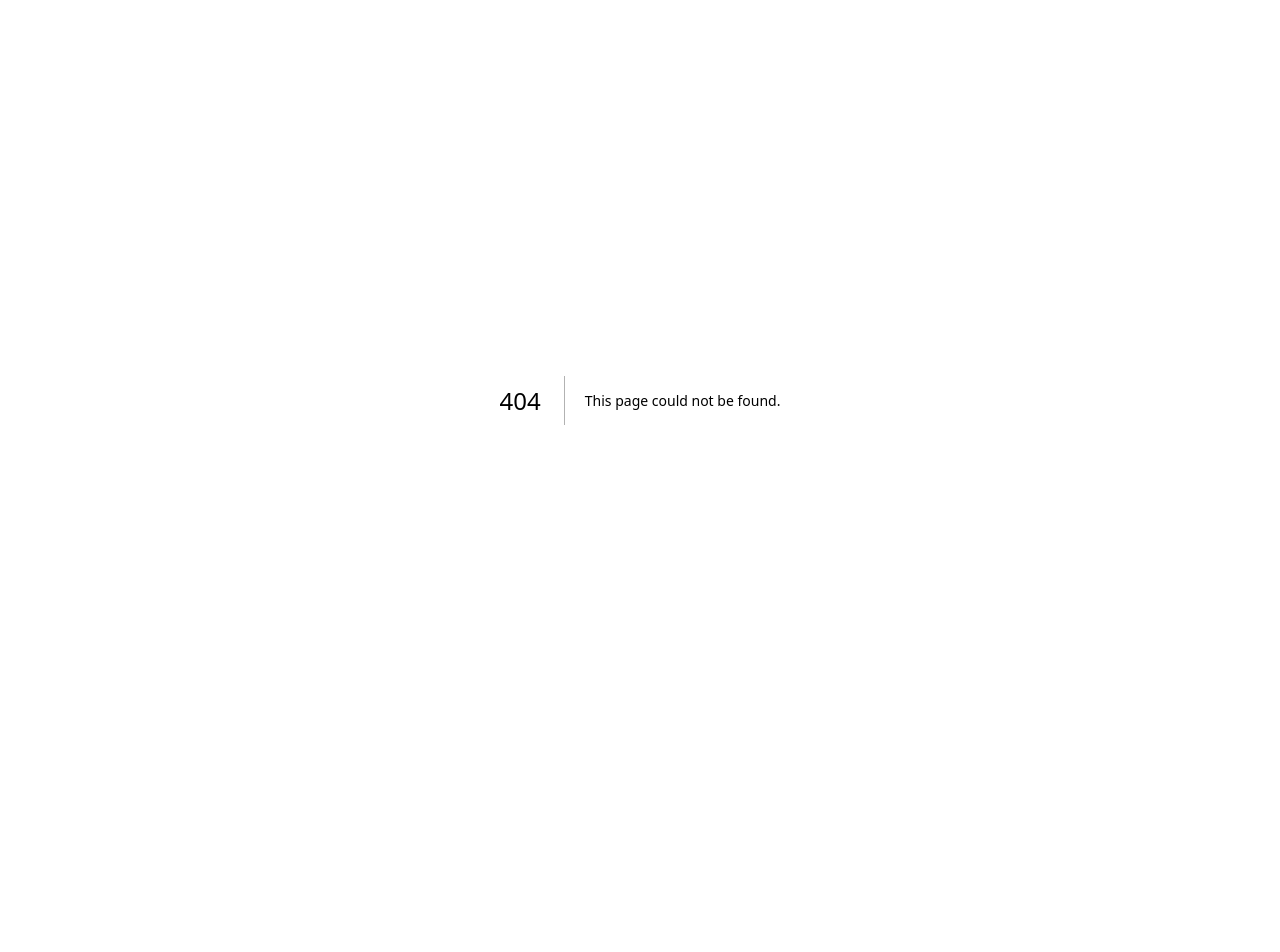
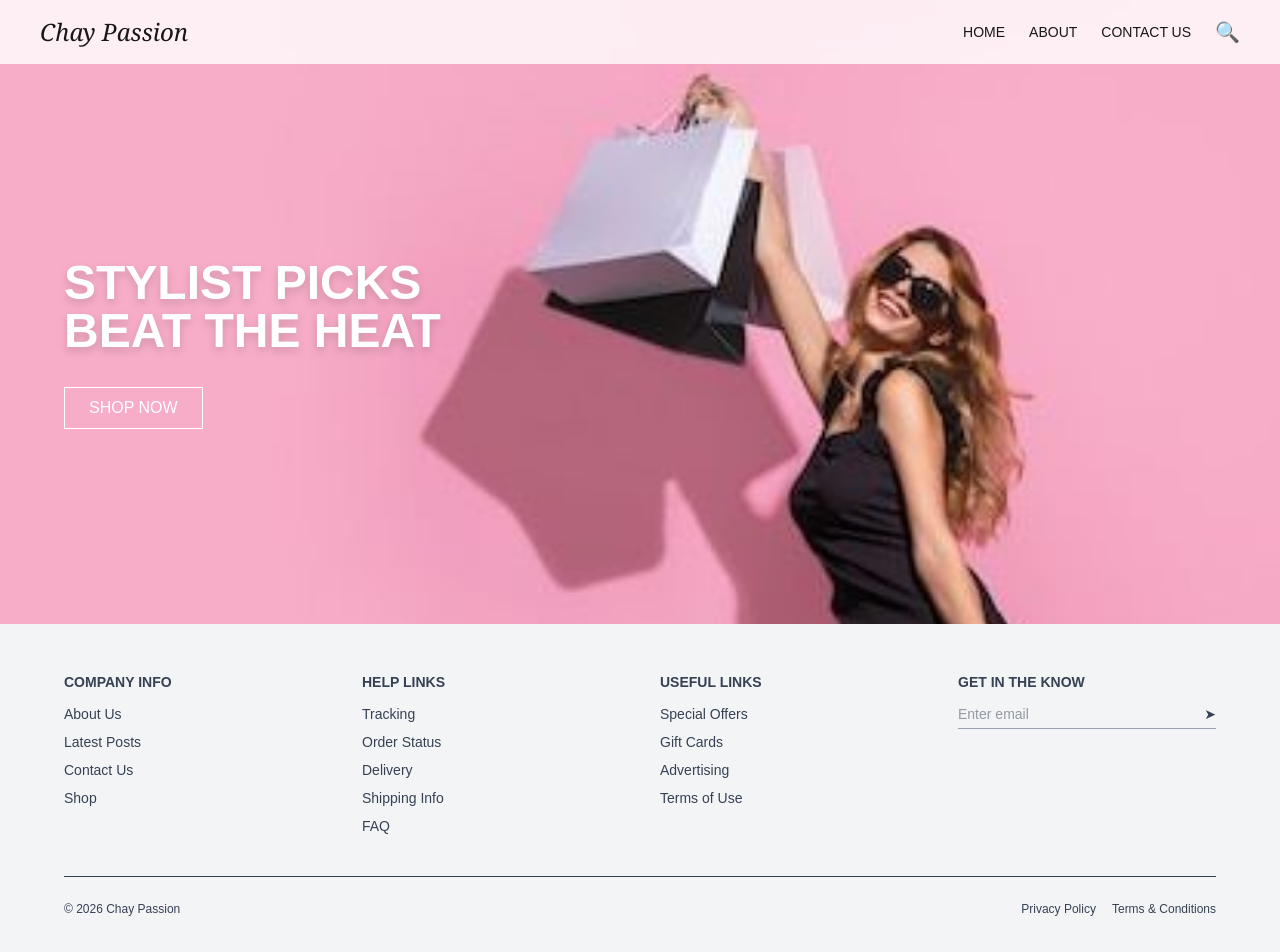
Before and after one commit to CharisM/Dress, a Next.js app: page /home in a window 1280 px wide. Before the commit this address had no page. Shown: the top 952 px of the page. Before the commit the page ends 800 px from the top, so only its background shows below. Built offline with nearby package versions, Linux system fonts and the light colour scheme.

Commit message:
update project files

```diff
--- /dev/null
+++ b/app/home/page.tsx
@@ -0,0 +1,130 @@
+import Link from "next/link";
+
+export default function Home() {
+  return (
+    <div
+      className="min-h-screen bg-cover bg-center flex flex-col justify-between"
+      style={{
+        backgroundImage: "url('/bgpic.jpg')"
+      }}
+    >
+
+<nav className="flex justify-between items-center px-10 py-4 bg-white/80">
+  <h1 className="text-2xl font-serif italic">Chay Passion</h1>
+
+  <ul className="flex gap-6 text-sm font-medium items-center">
+
+    <li>
+      <Link href="/home">
+        HOME
+      </Link>
+    </li>
+
+    <li>
+      <Link href="/about">
+        ABOUT
+      </Link>
+    </li>
+
+    <li>
+      <Link href="/contact">
+        CONTACT US
+      </Link>
+    </li>
+
+
+    <li>
+      <Link href="/search">
+        <button className="text-black text-xl hover:opacity-70">
+          🔍
+        </button>
+      </Link>
+    </li>
+
+  </ul>
+</nav>
+
+      <div className="flex items-center h-[70vh] px-16">
+        <div className="text-white max-w-lg">
+
+          <h1 className="text-5xl font-bold drop-shadow-lg">
+            STYLIST PICKS <br /> BEAT THE HEAT
+          </h1>
+
+          <Link href="/login">
+            <button className="mt-8 border border-white px-6 py-2 hover:bg-white hover:text-black transition">
+              SHOP NOW
+            </button>
+          </Link>
+
+        </div>
+      </div>
+
+      <footer className="bg-gray-100 text-gray-700 px-16 py-12">
+
+        <div className="grid grid-cols-4 gap-10 text-sm">
+
+          <div>
+            <h3 className="font-semibold mb-3">COMPANY INFO</h3>
+            <ul className="space-y-2">
+              <li>About Us</li>
+              <li>Latest Posts</li>
+              <li>Contact Us</li>
+              <li>Shop</li>
+            </ul>
+          </div>
+
+          <div>
+            <h3 className="font-semibold mb-3">HELP LINKS</h3>
+            <ul className="space-y-2">
+              <li>Tracking</li>
+              <li>Order Status</li>
+              <li>Delivery</li>
+              <li>Shipping Info</li>
+              <li>FAQ</li>
+            </ul>
+          </div>
+
+
+          <div>
+            <h3 className="font-semibold mb-3">USEFUL LINKS</h3>
+            <ul className="space-y-2">
+              <li>Special Offers</li>
+              <li>Gift Cards</li>
+              <li>Advertising</li>
+              <li>Terms of Use</li>
+            </ul>
+          </div>
+
+
+          <div>
+            <h3 className="font-semibold mb-3">GET IN THE KNOW</h3>
+
+            <div className="flex border-b border-gray-400 pb-1">
+              <input
+                type="email"
+                placeholder="Enter email"
+                className="bg-transparent outline-none flex-1"
+              />
+              <button className="ml-2">➤</button>
+            </div>
+
+          </div>
+
+        </div>
+
+
+        <div className="border-t mt-10 pt-6 text-xs flex justify-between">
+          <p>© 2026 Chay Passion</p>
+
+          <div className="flex gap-4">
+            <p>Privacy Policy</p>
+            <p>Terms & Conditions</p>
+          </div>
+        </div>
+
+      </footer>
+
+    </div>
+  );
+}
```
